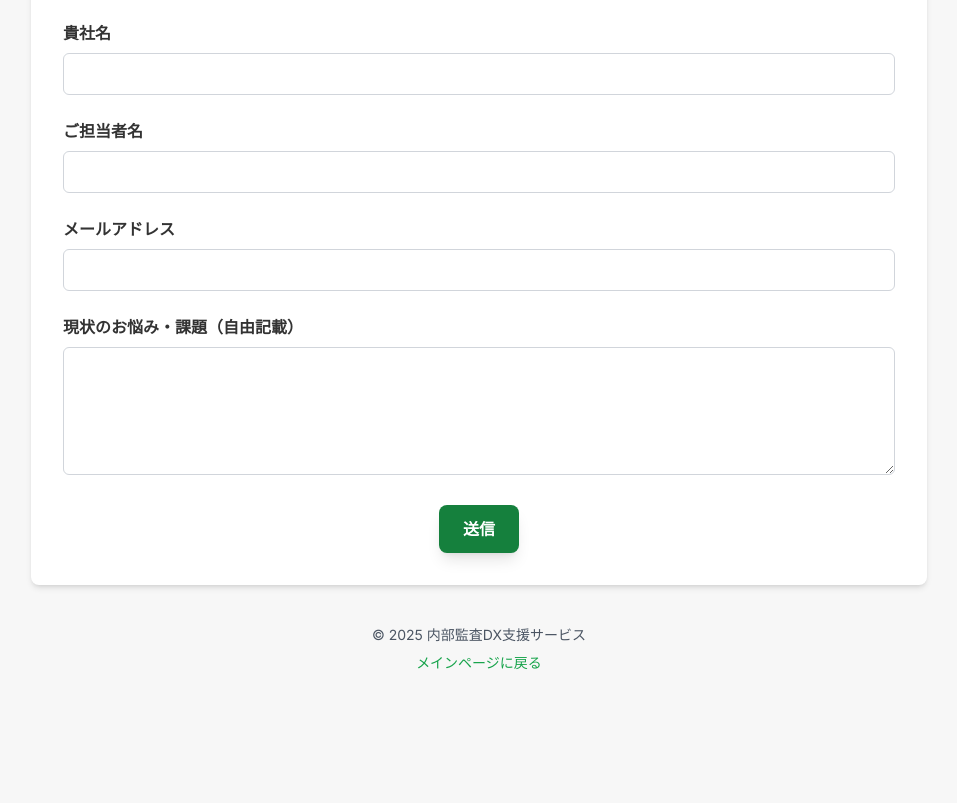
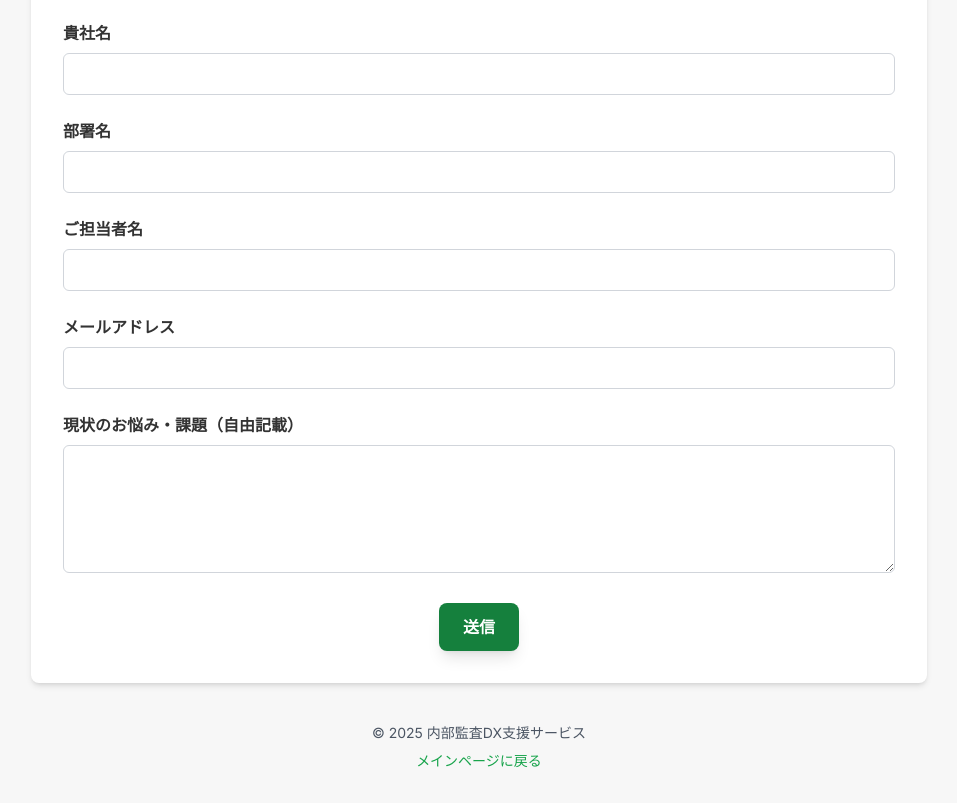
Before and after one commit to RSM-advisory2025/Test_-AuditDX, a plain HTML site: page Contact.html in a window 1280 px wide. Shown: the part 859-1662 px from the top of the page, without its empty margins (161-1118 px from the left). Before the commit the page ends 1564 px from the top, so only its background shows below. Drawn offline with nearby package versions, Linux system fonts and the light colour scheme.

Commit message:
Update Contact.html

```diff
--- a/Contact.html
+++ b/Contact.html
@@ -62,6 +62,12 @@
         <input type="text" id="company-name" class="w-full p-2 border border-gray-300 rounded-md focus:outline-none focus:ring-2 focus:ring-green-500">
       </div>
 
+      <!-- 部署名の入力欄を追加 -->
+      <div class="mb-6">
+        <label for="department-name" class="block font-bold mb-2">部署名</label>
+        <input type="text" id="department-name" class="w-full p-2 border border-gray-300 rounded-md focus:outline-none focus:ring-2 focus:ring-green-500">
+      </div>
+
       <div class="mb-6">
         <label for="contact-person" class="block font-bold mb-2">ご担当者名</label>
         <input type="text" id="contact-person" class="w-full p-2 border border-gray-300 rounded-md focus:outline-none focus:ring-2 focus:ring-green-500">
```
